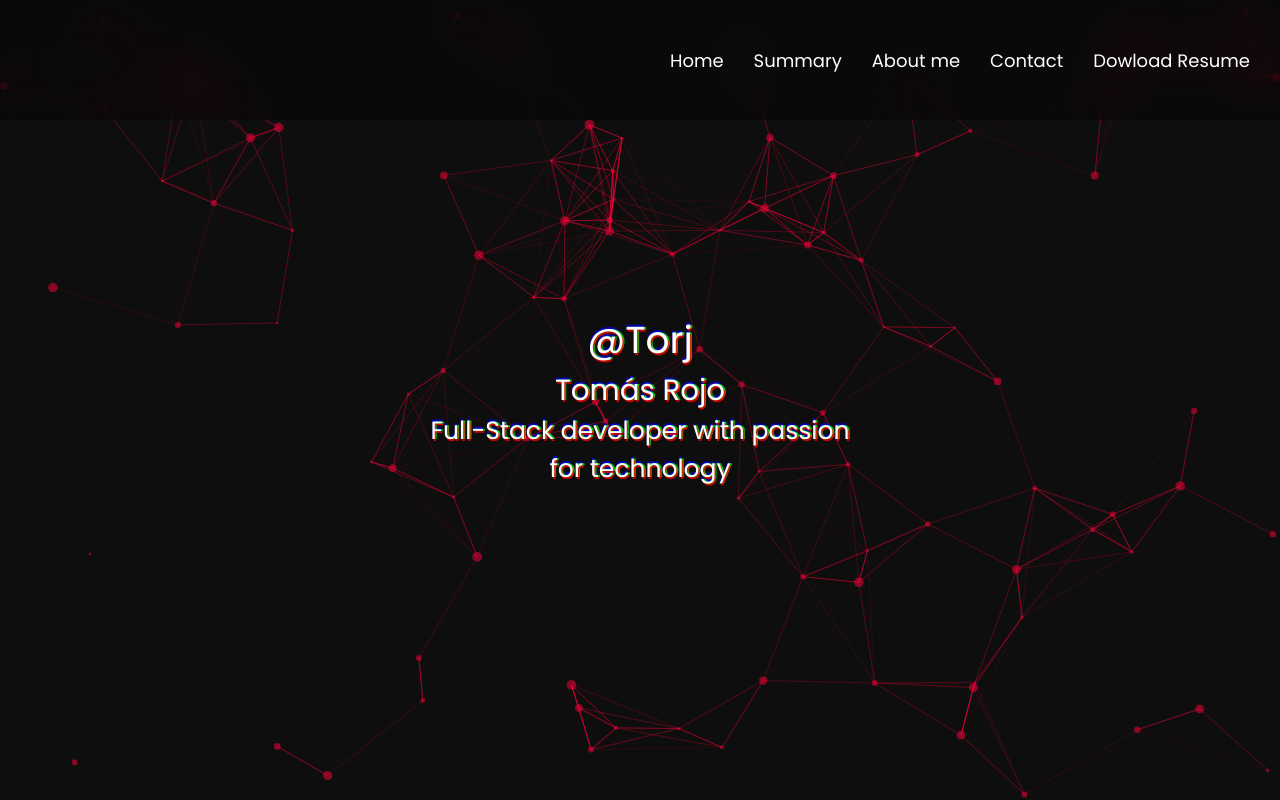
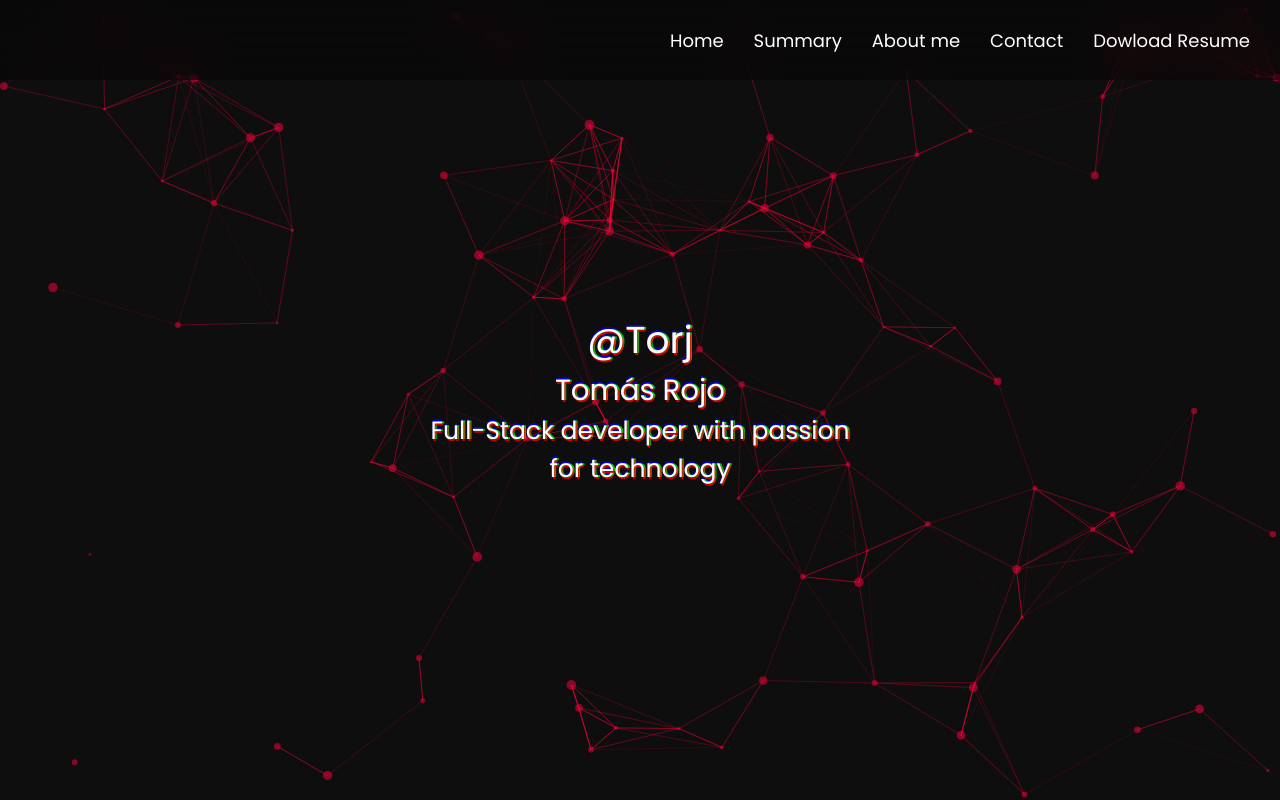
Before and after one commit to Tomyred/tred-portfolio, a React (Create React App) app: page / in a window 1280 px wide. Shown: the top 800 px of the page. Built offline with nearby package versions, Linux system fonts and the light colour scheme.

Commit message:
navbar height

```diff
--- a/src/app/sass/components/navbar/_index.scss
+++ b/src/app/sass/components/navbar/_index.scss
@@ -2,7 +2,7 @@
     position: fixed;
     z-index: 99;
     width: 100%;
-    height: 15%;
+    height: 10%;
     background: rgba(4, 4, 4, 0.5);
     color: white;
     -webkit-backdrop-filter: saturate(180%) blur(20px);
```
